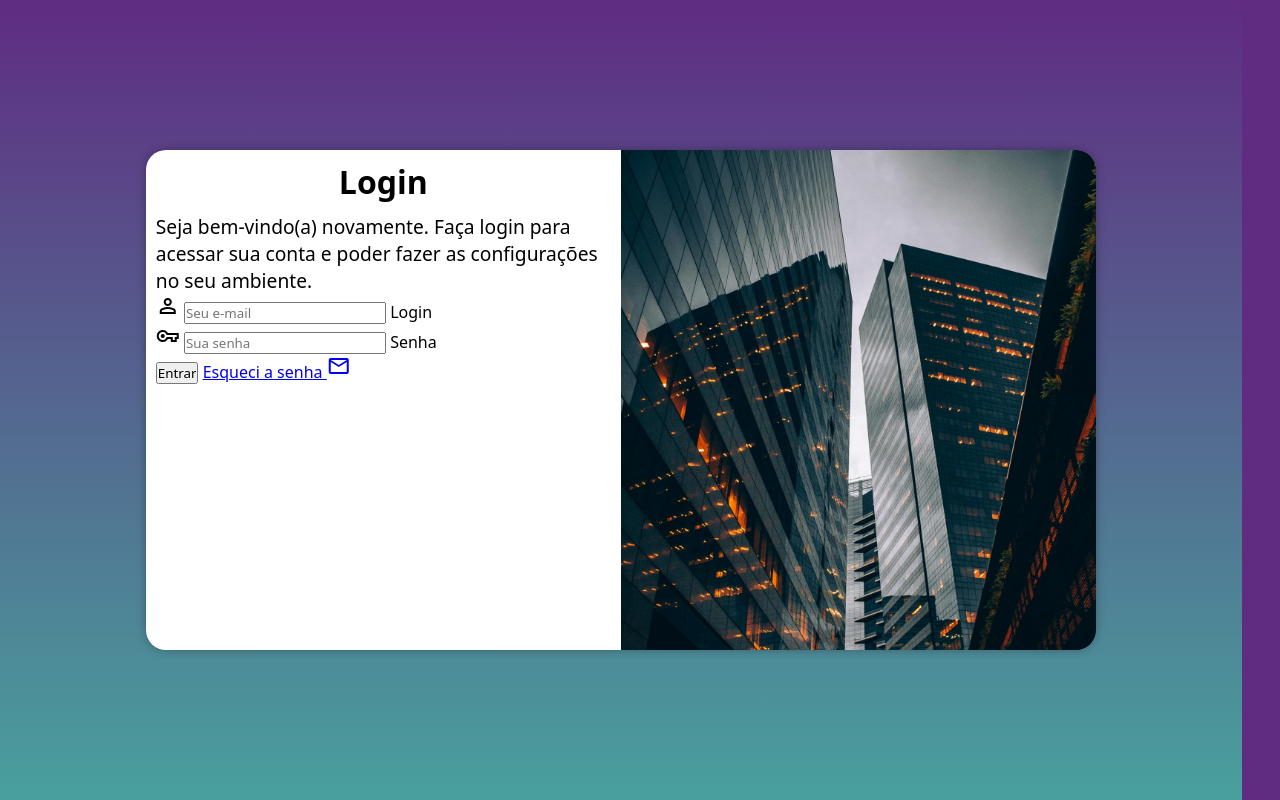
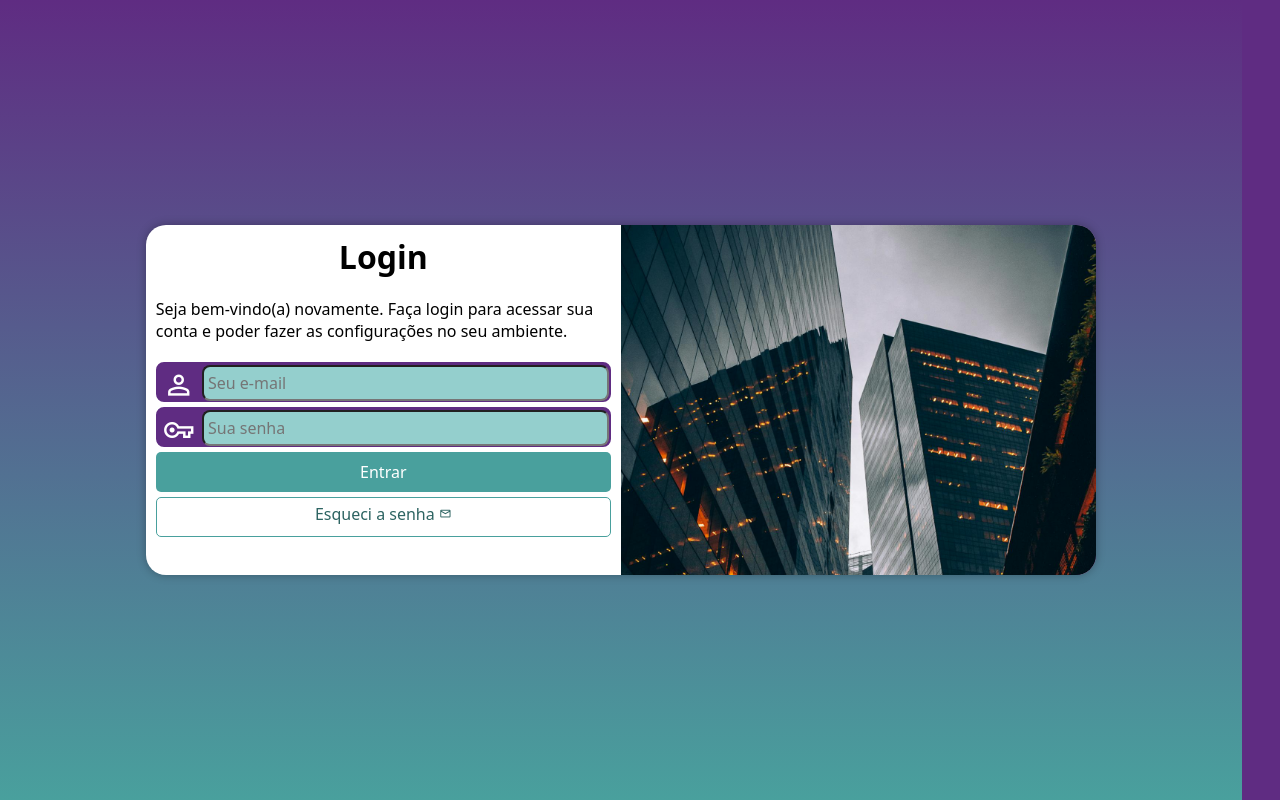
Before and after one commit to CaueHerison/projeto-login, a plain HTML site: page index.html in a window 1280 px wide. Drawn offline with nearby package versions, Linux system fonts and the light colour scheme.

Commit message:
atualização

```diff
--- a/estilos/responsivo.css
+++ b/estilos/responsivo.css
@@ -7,6 +7,7 @@
 
     .login {
        width: 80vw;
+       height: 280px;
     }
 
     .imagem {
@@ -28,6 +29,7 @@
 
     .login {
         width: 950px;
+        height: 350px;
     }
 
     .imagem {
@@ -46,6 +48,7 @@
     }
 
     .form > p {
-        font-size: 1.2em;
+        font-size: 1em;
+        margin: 20px 0px;
     }
 }
--- a/estilos/style.CSS
+++ b/estilos/style.CSS
@@ -28,14 +28,14 @@ main {
     position: absolute;
     top: 50%;
     left: 50%;
-    transform: translate(-50%,-50%);
     width: 250px;
-    height: 500px;
+    height: 550px;
     background-color: white;
     border-radius: 20px;
     overflow: hidden;
     box-shadow: 0px 0px 10px rgba(0, 0, 0, 0.289);
 
+    transform: translate(-50%,-50%);
     transition: width .3s, heigth .3s;
     transition-timing-function: ease;
 }
@@ -63,3 +63,78 @@ main {
 .form > p {
     font-size: 0.8em;
 }
+
+.campo {
+    background-color:  #5f2c82;
+    display: block;
+    width: 100%;
+    height: 40px;
+    border: 2px solid #5f2c82;
+    border-radius: 8px;
+    margin: 5px 0px;
+}
+
+.campo > label {
+    display: none;
+}
+
+.campo > span {
+    color: white;
+    font-size: 2em;
+    width: 40px;
+    padding: 5px;
+}
+
+.campo > input {
+    background-color: #94cfcd;
+    font-size: 1em;
+    width: calc(100% - 44.4px);
+    height: 100%;
+    border-radius: 8px;
+    padding: 4px;
+    transform: translateY(-12px);
+}
+
+.campo > input:focus-within {
+    background-color: white;
+}
+
+form > input[type=submit] {
+    display: block;
+    font-size: 1em;
+    width: 100%;
+    height: 40px;
+    margin-top: 5px;
+    background-color: #49a09d;
+    color: white;
+    border-radius: 5px;
+    border: none;
+    cursor: pointer;
+}
+
+form > input[type=submit]:hover {
+    background-color: #2d6462;
+}
+
+.btn {
+    display: block;
+    text-align: center;
+    font-size: 1em;
+    width: 100%;
+    height: 40px;
+    padding-top: 5px;
+    margin-top: 5px;
+    background-color: white;
+    border: 1px solid #49a09d;
+    border-radius: 5px;
+    text-decoration: none;
+    color: #2d6462;
+}
+
+.btn:hover {
+    background-color: #75dcd9;
+}
+
+.btn > span {
+    font-size: .8em;
+}
--- a/index.html
+++ b/index.html
@@ -30,7 +30,7 @@
                          <label for="isenha">Senha</label>
                     </div>
                     <input type="submit" value="Entrar">
-                    <a href="esqueci.html">Esqueci a senha <span class="material-symbols-outlined">mail</span></a>
+                    <a href="esqueci.html" class="btn">Esqueci a senha <span class="material-symbols-outlined">mail</span></a>
                 </form>
             </div>
         </section>
```
